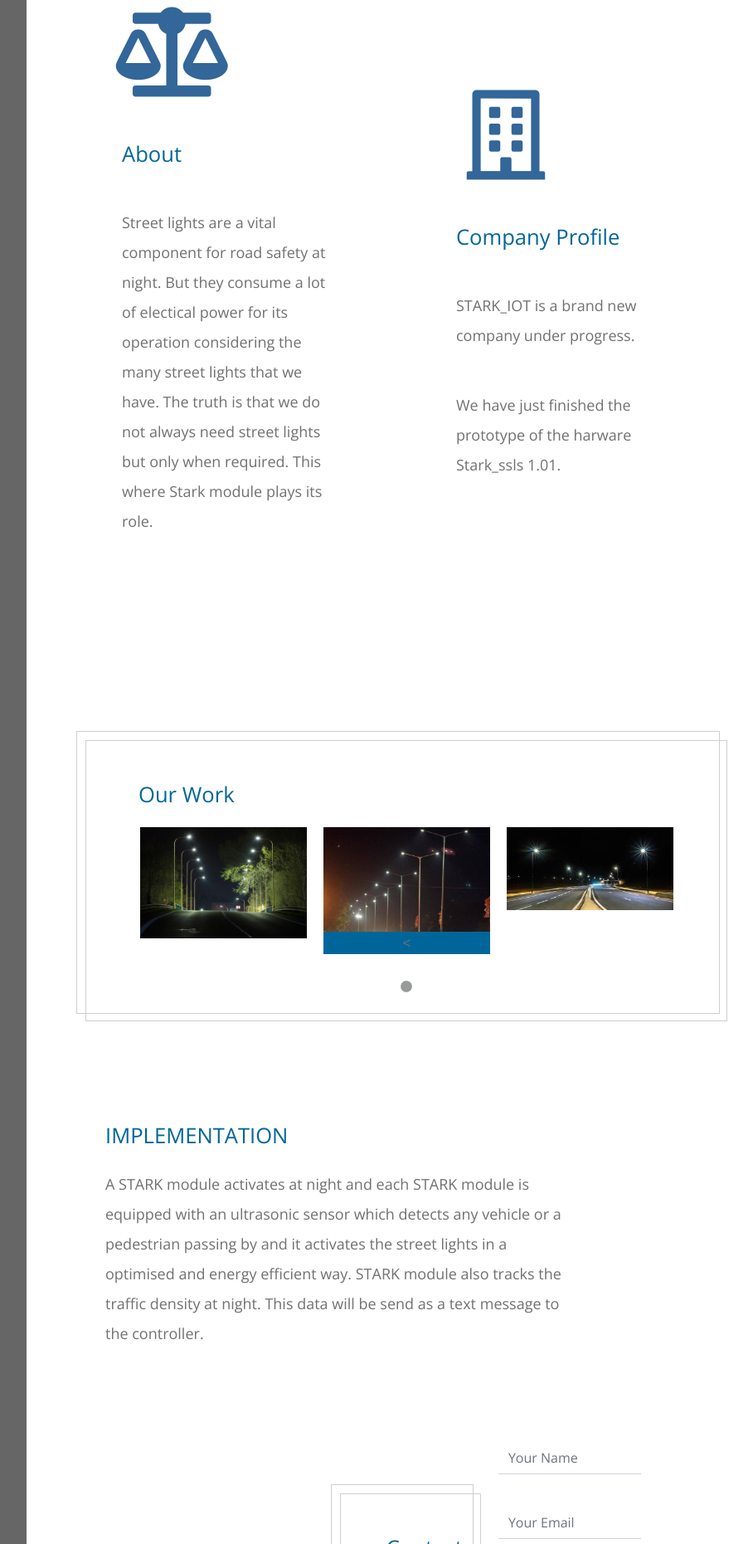
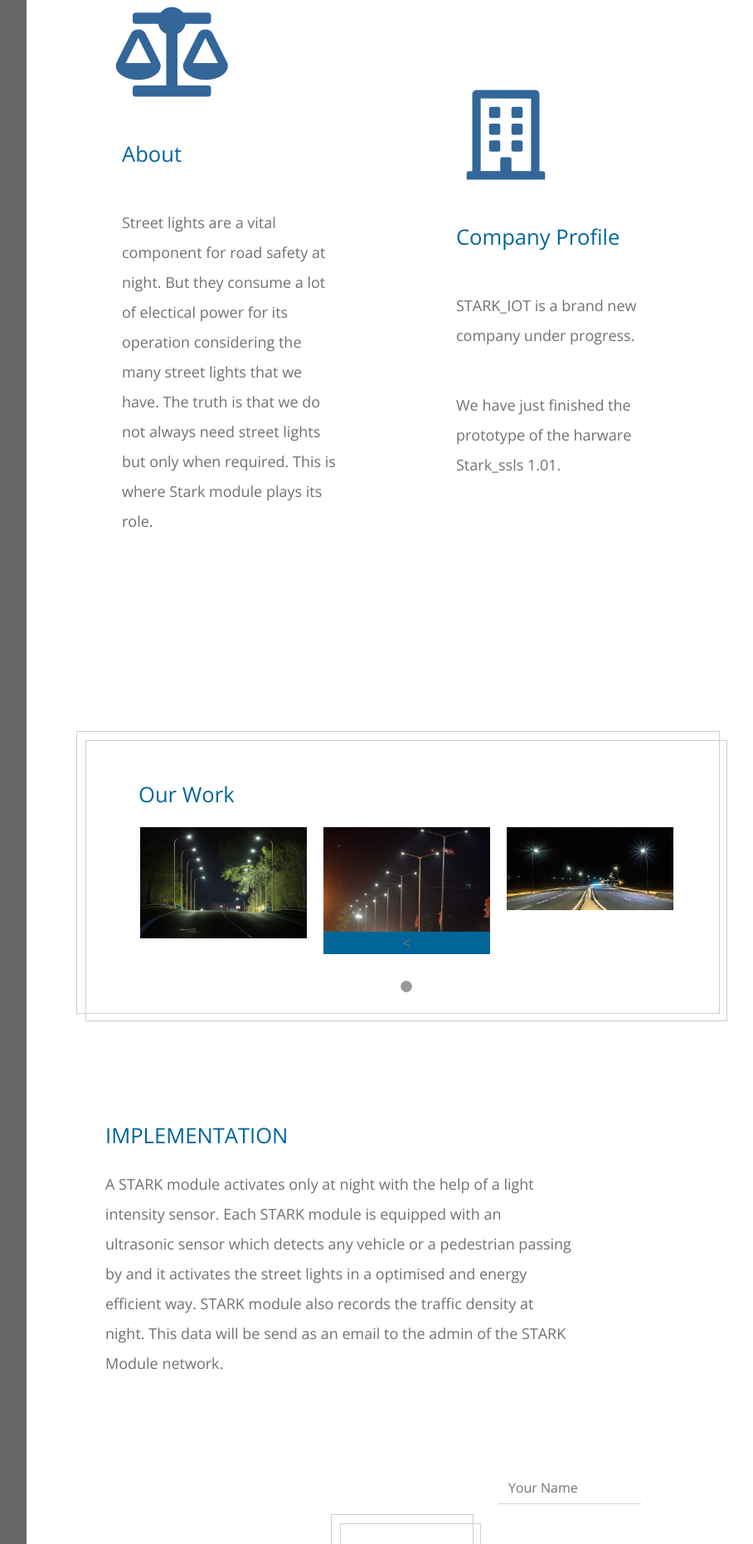
Before and after one commit to abelzach/Stark_IOT, a plain HTML site: page stark/index2.html in a window 1280 px wide. Shown: the part 918-2779 px from the top of the page at 83% size, without its empty margins (352-1260 px from the left). Drawn offline with nearby package versions, Linux system fonts and the light colour scheme.

Commit message:
Update index2.html

```diff
--- a/stark/index2.html
+++ b/stark/index2.html
@@ -124,7 +124,7 @@ https://templatemo.com/tm-536-dream-pulse
                     <div><i class="fas fa-6x fa-balance-scale mb-5 tm-section-icon"></i></div>
                     <h2 class="tm-section-title tm-color-primary mb-5">About</h2>
                     <p class="mb-5">
-                      Street lights are a vital component for road safety at night. But they consume a lot of electical power for its operation considering the many street lights that we have. The truth is that we do not always need street lights but only when required. This where Stark module plays its role.
+                      Street lights are a vital component for road safety at night. But they consume a lot of electical power for its operation considering the many street lights that we have. The truth is that we do not always need street lights but only when required. This is where Stark module plays its role.
                     </p>
                 </div>
               </div>
@@ -187,7 +187,7 @@ https://templatemo.com/tm-536-dream-pulse
                       <div class="tm-w-80">
                           <h2 class="tm-color-primary tm-section-title mb-4">IMPLEMENTATION</h2>
                           <p class="mb-5">
-                            A STARK module activates at night and each STARK module is equipped with an ultrasonic sensor which detects any vehicle or a pedestrian passing by and it activates the street lights in a optimised and energy efficient way. STARK module also tracks the traffic density at night. This data will be send as a text message to the controller.
+                            A STARK module activates only at night with the help of a light intensity sensor. Each STARK module is equipped with an ultrasonic sensor which detects any vehicle or a pedestrian passing by and it activates the street lights in a optimised and energy efficient way. STARK module also records the traffic density at night. This data will be send as an email to the admin of the STARK Module network.
                           </p>
                       </div>
 
```
